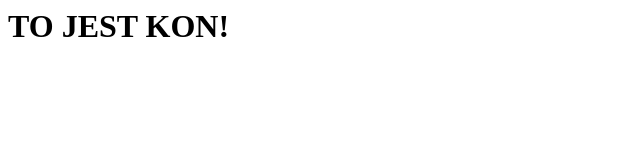
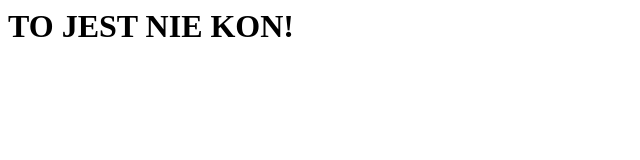
Before and after one commit to MichalPlatosz1/Konitechnika, a plain HTML site: page galeria.html in a window 1280 px wide. Shown: the whole page, without its empty margins (0-640 px from the left). Drawn offline with Linux system fonts and the light colour scheme.

Commit message:
Problematyczny commit

```diff
--- a/galeria.html
+++ b/galeria.html
@@ -1,5 +1,5 @@
 <body>
-    <head>
-        <h1>TO JEST KON!</h1>
-    </head>
+  <head>
+    <h1>TO JEST NIE KON!</h1>
+  </head>
 </body>
```
